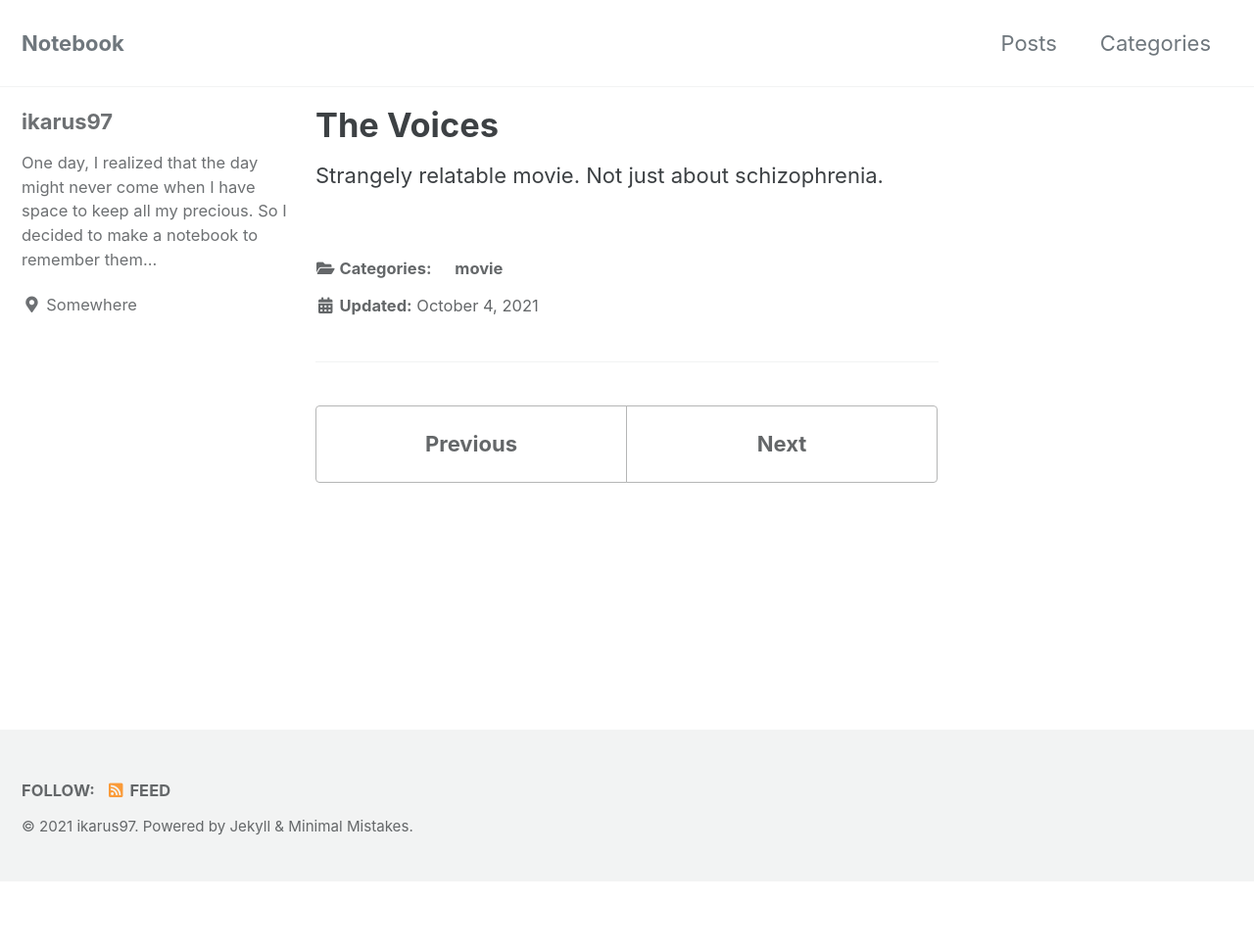
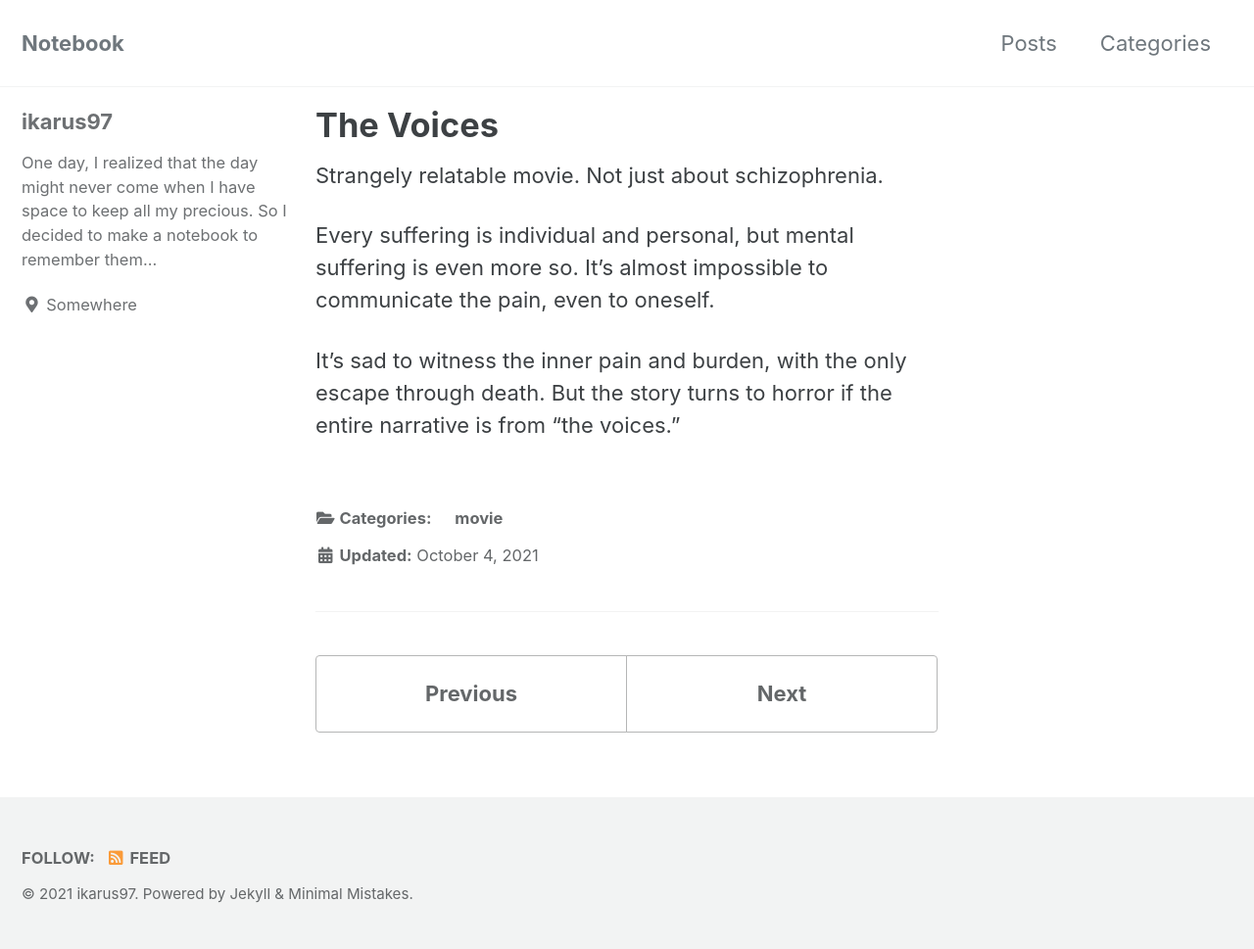
Before and after one commit to ikarus97/ikarus97.github.io, a Jekyll site: the page built from _posts/2021-10-04-voices.md, in a window 1280 px wide. Shown: the whole page at 98% size. Built offline with Jekyll 4.4.1, drawn with Linux system fonts in a browser that asks for light colours; cached includes are drawn as plain includes; before the commit the page ends 900 px from its top, so only the background shows below that.

Commit message:
Update 2021-10-04-voices.md

```diff
--- a/_posts/2021-10-04-voices.md
+++ b/_posts/2021-10-04-voices.md
@@ -5,3 +5,10 @@ categories:
 ---
 
 Strangely relatable movie. Not just about schizophrenia.
+
+
+Every suffering is individual and personal, but mental suffering is even more so. It's almost impossible to communicate the pain, even to oneself.
+
+
+It's sad to witness the inner pain and burden, with the only escape through death.
+But the story turns to horror if the entire narrative is from "the voices."
```
